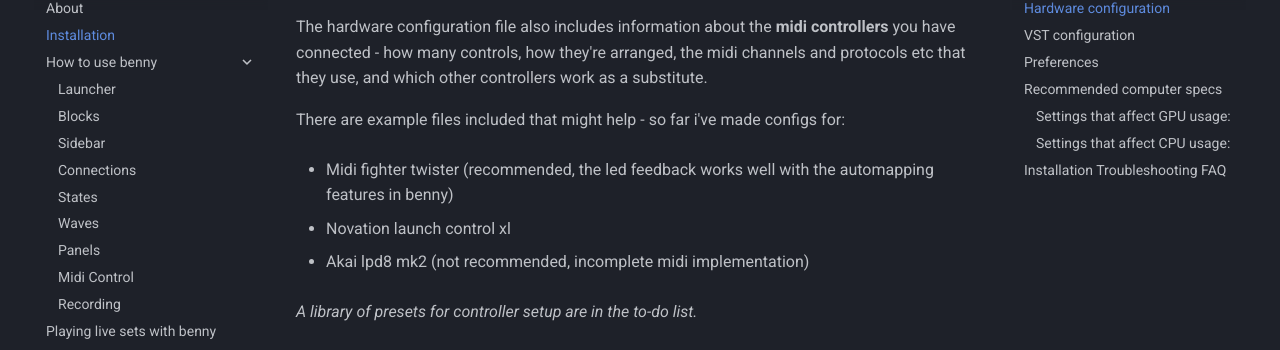
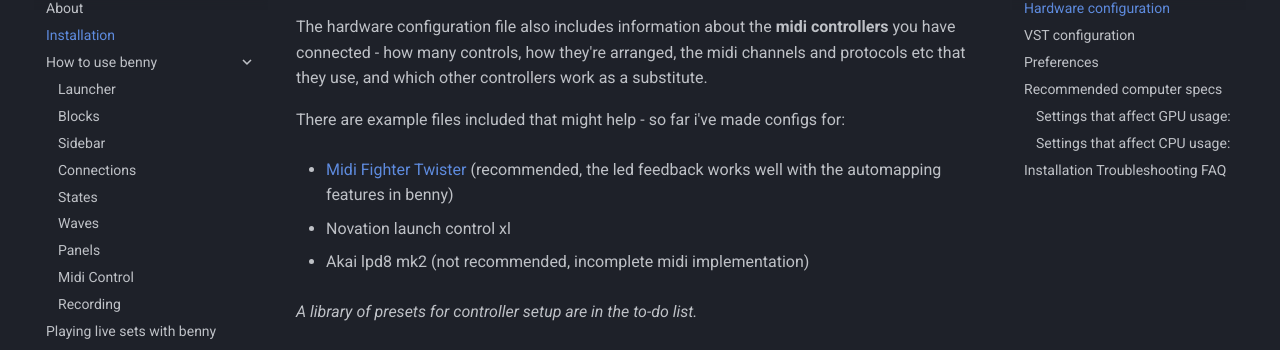
Before and after one commit to playbenny/benny_manual, an MkDocs documentation site: the page built from docs/installation.md, in a window 1280 px wide and 900 px high, scrolled down 881 px. Shown: the part 100-450 px from the top of the window. Built offline with MkDocs 1.6.1 and Material for MkDocs 9.7.7, drawn with Linux system fonts in a browser that asks for light colours; comment, search, counter and statistics services are not loaded; part of the change alters nothing that is shown.

```diff
--- a/docs/installation.md
+++ b/docs/installation.md
@@ -27,7 +27,7 @@ The hardware configuration file also includes information about the **midi contr
 
 There are example files included that might help - so far i've made configs for:
 
-- Midi fighter twister (recommended, the led feedback works well with the automapping features in benny)
+- [Midi Fighter Twister](https://www.midifighter.com/#Twister) (recommended, the led feedback works well with the automapping features in benny)
 
 - Novation launch control xl
 
```
